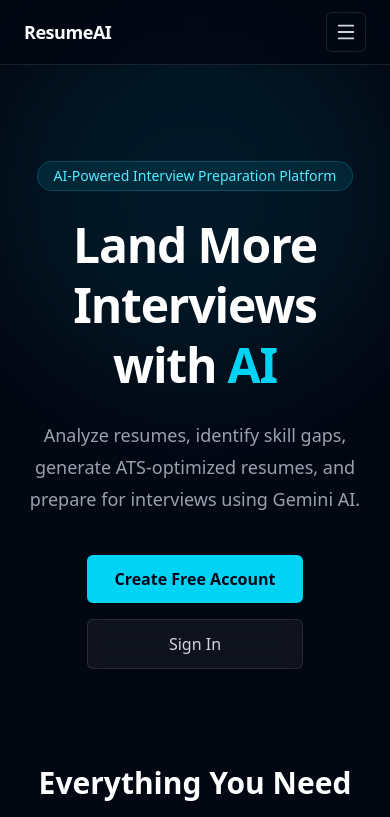
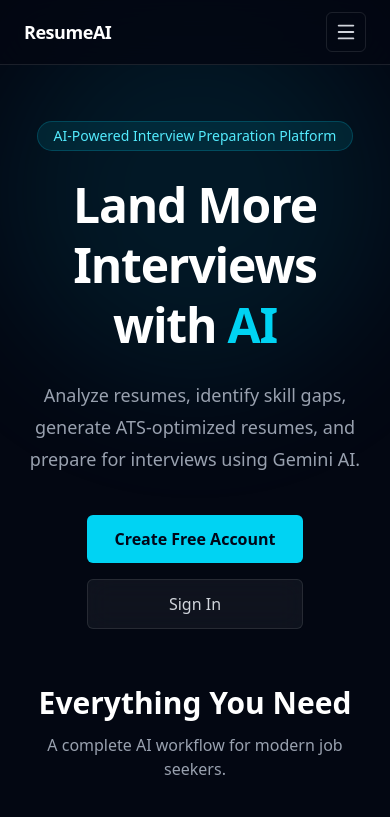
Before and after one commit to SudiptoRahaOfficial/AI-Resume-Analyzer-And-Interview-Preparation-Platform, a Next.js app in the folder frontend/: page / in a window 390 px wide. Shown: the top 817 px of the page. Built offline with nearby package versions, Linux system fonts and the light colour scheme.

Commit message:
maked the landing page fully responsive

```diff
--- a/frontend/src/components/landing/landing.jsx
+++ b/frontend/src/components/landing/landing.jsx
@@ -153,12 +153,12 @@ export default function LandingPage() {
 			</header>
 
 			{/* ================= HERO ================= */}
-			<section className='relative z-10 mx-auto flex max-w-6xl flex-col items-center px-6 py-24 text-center'>
+			<section className='relative z-10 mx-auto flex max-w-6xl flex-col items-center px-6 py-14 md:py-24 text-center'>
 				<div className='mb-6 rounded-full border border-cyan-400/20 bg-cyan-400/10 px-4 py-1 text-sm text-cyan-300'>
 					AI-Powered Interview Preparation Platform
 				</div>
 
-				<h2 className='max-w-4xl text-5xl font-bold leading-tight tracking-tight md:text-6xl'>
+				<h2 className='max-w-4xl text-5xl md:text-6xl font-bold leading-tight tracking-tight'>
 					Land More Interviews with{' '}
 					<span className='text-cyan-400'>AI</span>
 				</h2>
```
